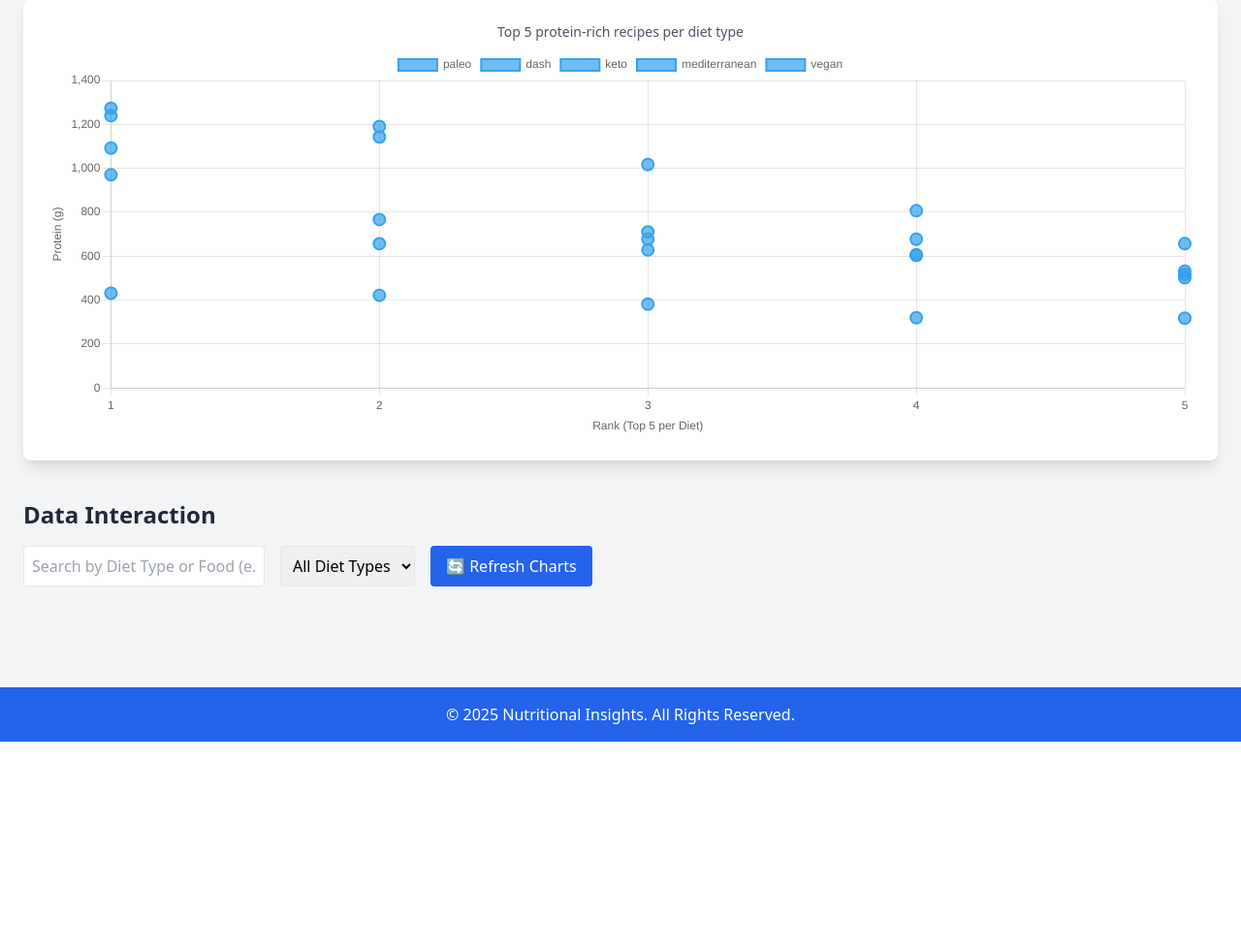
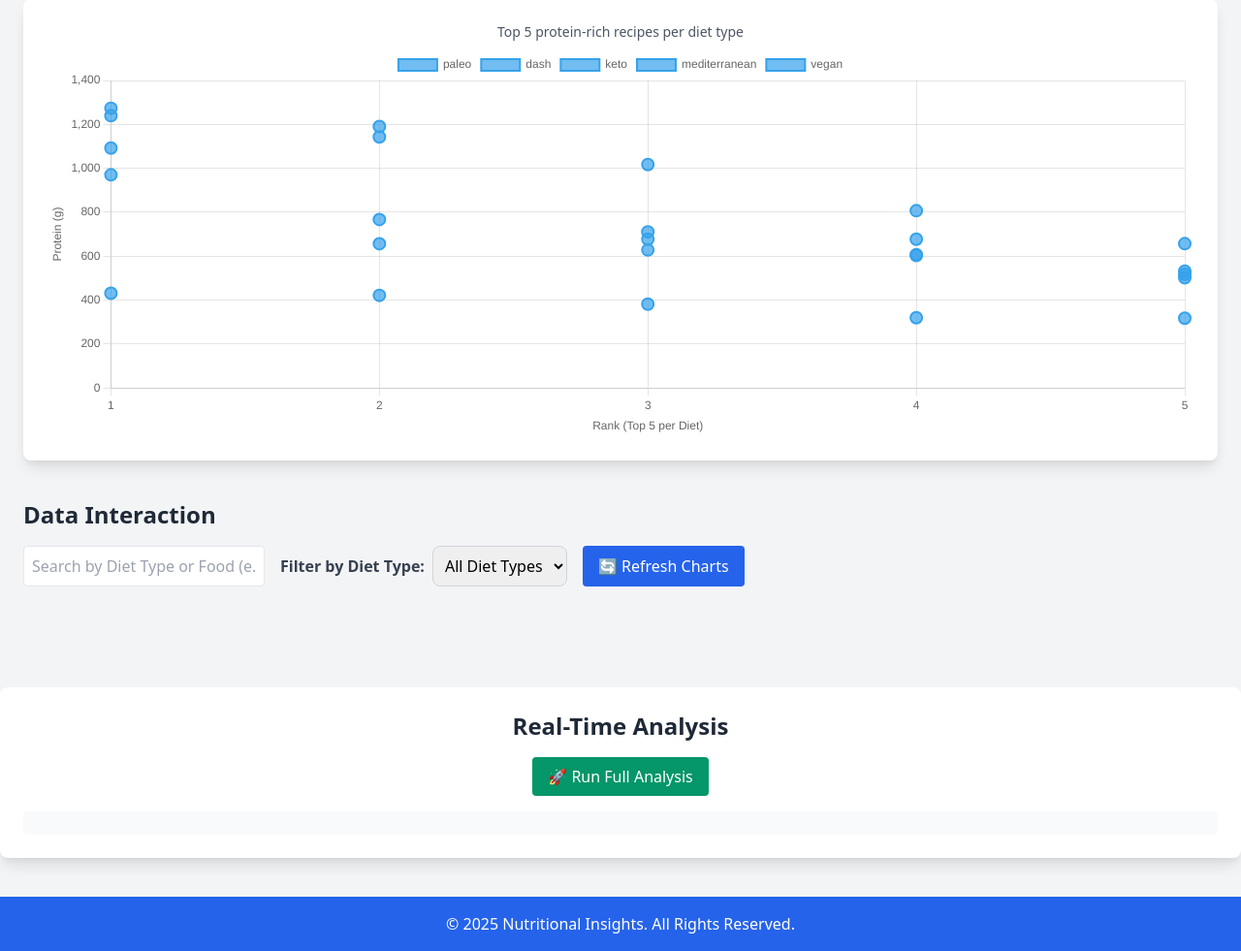
Before and after one commit to LawrenceMadara/OS_project2, a Flask app: page / in a window 1280 px wide. Shown: the part 521-1502 px from the top of the page at 97% size. Before the commit the page ends 1286 px from the top, so only its background shows below. Run offline with Flask 3, Linux system fonts and the light colour scheme; some libraries are stand-ins or nearby versions.

Commit message:
Project 3 update
Hopefully this works

```diff
--- a/app.py
+++ b/app.py
@@ -1,5 +1,8 @@
+from flask_socketio import SocketIO, emit
 from flask import Flask, jsonify, render_template, request
+from flask_socketio import SocketIO, emit
 import pandas as pd
+import time
 from analysis import (
     load_dataset, clean_macronutrients, calculate_average_macros,
     get_top_protein_recipes, add_nutrient_ratios, filter_by_diet,
@@ -7,11 +10,44 @@ from analysis import (
 )
 
 app = Flask(__name__)
+socketio = SocketIO(app, cors_allowed_origins="*")
 
 @app.route('/')
 def index():
     """Render the main dashboard page."""
     return render_template('index.html')
+
+# ---------------------- Real-Time Endpoint ----------------------
+@socketio.on('start_analysis')
+def handle_start_analysis():
+    """Send live updates during analysis."""
+    emit('progress', {'status': 'Loading dataset...'})
+    time.sleep(1)
+
+    df = load_dataset("res/All_Diets.csv")
+    df = clean_macronutrients(df)
+    emit('progress', {'status': 'Calculating averages...'})
+    time.sleep(1)
+
+    avg_macros = calculate_average_macros(df)
+    emit('progress', {'status': 'Finding top protein recipes...'})
+    time.sleep(1)
+
+    top_protein = get_top_protein_recipes(df)
+    emit('progress', {'status': 'Generating summary...'})
+    time.sleep(1)
+
+    summary = run_full_analysis("res/All_Diets.csv")
+
+    emit('complete', {
+        'message': 'Analysis finished!',
+        'summary': {
+            "highest_protein_diet": summary["highest_protein_diet"],
+            "average_macros": summary["average_macros"].to_dict(orient='records'),
+            "common_cuisines": summary["common_cuisines"].to_dict(orient='records')
+        }
+    })
+
 
 
 # ---------------------- RECIPE SEARCH API (NEW) ----------------------
@@ -182,6 +218,3 @@ def distribution_api():
     df = clean_macronutrients(df)
     stats = get_macronutrient_distribution(df)
     return jsonify(stats.to_dict())
-
-if __name__ == '__main__':
-    app.run(debug=True)
--- a/templates/index.html
+++ b/templates/index.html
@@ -81,13 +81,21 @@
                 <input type="text" id="searchInput" placeholder="Search by Diet Type or Food (e.g. chicken, oats, salad)"
                        class="p-2 border rounded w-full sm:w-auto focus:ring focus:ring-blue-300">
 
-                <select id="dietFilter" class="p-2 border rounded w-full sm:w-auto focus:ring focus:ring-blue-300">
+             <div class="flex flex-col sm:flex-row items-center gap-2">
+                    <label for="dietFilter" class="font-semibold text-gray-700">Filter by Diet Type:</label>
+                    <select
+                        id="dietFilter"
+                        class="p-2 border border-gray-300 rounded-lg w-full sm:w-auto focus:outline-none focus:ring-2 focus:ring-blue-400 transition"
+                        onchange="filterDiet()"
+                    >
                         <option value="all">All Diet Types</option>
                         <option value="Vegan">Vegan</option>
                         <option value="Keto">Keto</option>
                         <option value="Paleo">Paleo</option>
                         <option value="Vegetarian">Vegetarian</option>
                     </select>
+                </div>
+
 
                 <!-- Button to refresh charts -->
                 <button id="refreshBtn"
@@ -471,5 +479,47 @@
         // Initialize charts on page load
         window.addEventListener('load', initCharts);
     </script>
+    <!-- Socket.IO Real-Time Script -->
+<script src="https://cdn.socket.io/4.7.5/socket.io.min.js"></script>
+<script>
+  const socket = io(); // connects to Flask-SocketIO
+
+  // Add a "Run Analysis" button and output area
+  const footer = document.querySelector("footer");
+  const analysisContainer = document.createElement("div");
+  analysisContainer.className = "bg-white p-6 shadow-lg rounded-lg mt-10 text-center";
+
+  analysisContainer.innerHTML = `
+    <h2 class="text-2xl font-semibold mb-4 text-gray-800">Real-Time Analysis</h2>
+    <button id="runAnalysisBtn" class="bg-green-600 text-white py-2 px-4 rounded hover:bg-green-700 transition">
+      🚀 Run Full Analysis
+    </button>
+    <div id="analysisUpdates" class="mt-4 text-left text-gray-700 font-mono text-sm bg-gray-50 p-3 rounded overflow-y-auto max-h-64"></div>
+  `;
+  footer.parentNode.insertBefore(analysisContainer, footer);
+
+  // Hook button click
+  document.getElementById("runAnalysisBtn").addEventListener("click", () => {
+    const logDiv = document.getElementById("analysisUpdates");
+    logDiv.innerHTML = "<p>Starting analysis...</p>";
+    socket.emit("start_analysis");
+  });
+
+  // Receive live progress updates
+  socket.on("progress", (msg) => {
+    const logDiv = document.getElementById("analysisUpdates");
+    logDiv.innerHTML += `<p>🔄 ${msg.status}</p>`;
+    logDiv.scrollTop = logDiv.scrollHeight;
+  });
+
+  // Receive completion message
+  socket.on("complete", (msg) => {
+    const logDiv = document.getElementById("analysisUpdates");
+    logDiv.innerHTML += `<p class="text-green-600 font-semibold mt-2">✅ ${msg.message}</p>`;
+    logDiv.innerHTML += `<pre class="text-xs bg-gray-100 p-2 rounded mt-2">${JSON.stringify(msg.summary, null, 2)}</pre>`;
+    logDiv.scrollTop = logDiv.scrollHeight;
+  });
+</script>
+
 </body>
 </html>
```
Lines whose indentation alone changed are shown as unchanged.
